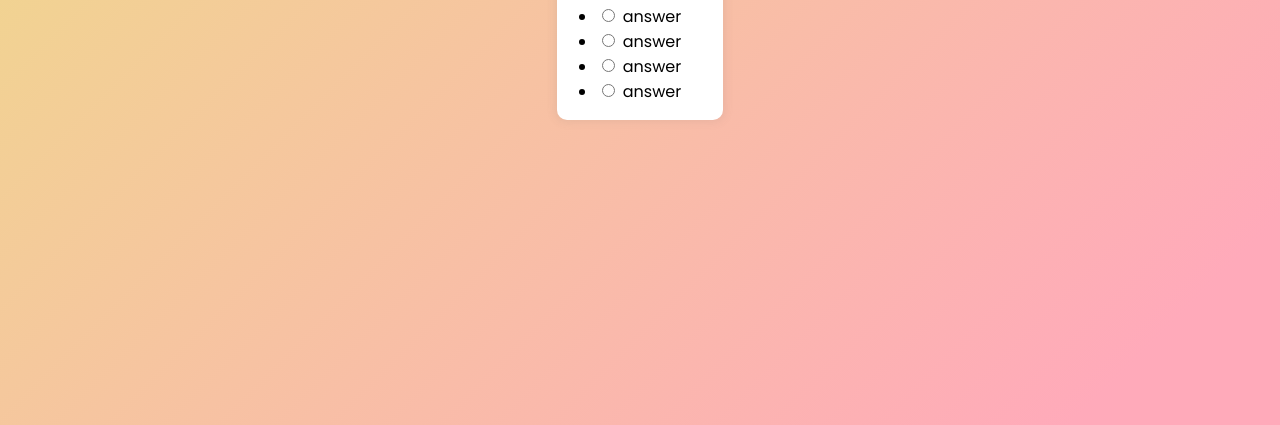
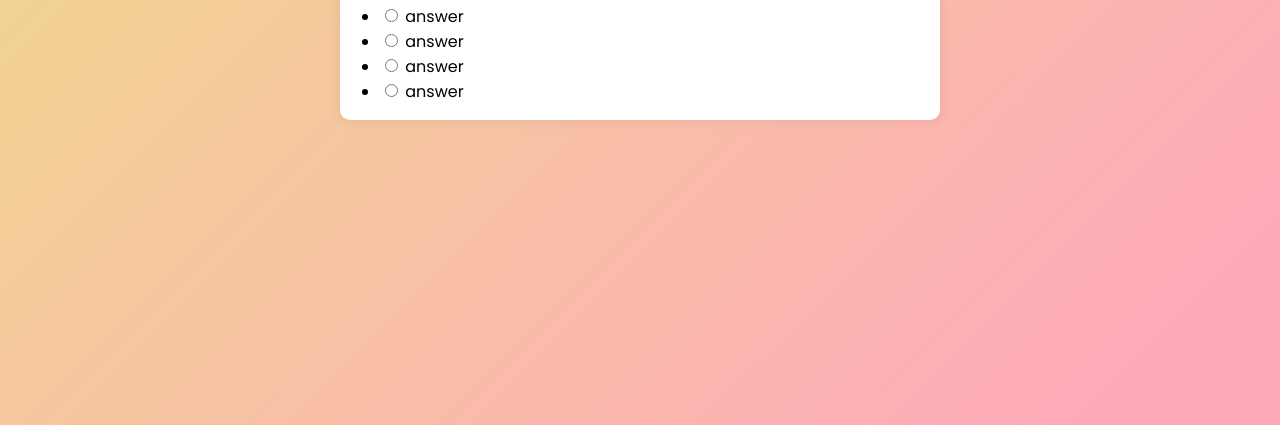
Before and after one commit to fatimahpatel/frontend_quiz_app, a plain HTML site: page index.html in a window 1280 px wide. Shown: the part 375-800 px from the top of the page. Drawn offline with Linux system fonts and the light colour scheme.

Commit message:
increased width of quiz container and hidden overflow

```diff
--- a/style.css
+++ b/style.css
@@ -26,4 +26,6 @@ body{
     background-color: #ffff;
     border-radius: 10px;
     box-shadow: 0 0 10px 2px rgba(100, 100, 100, 0.1);
+    width: 600px;
+    overflow: hidden;
 }
```
